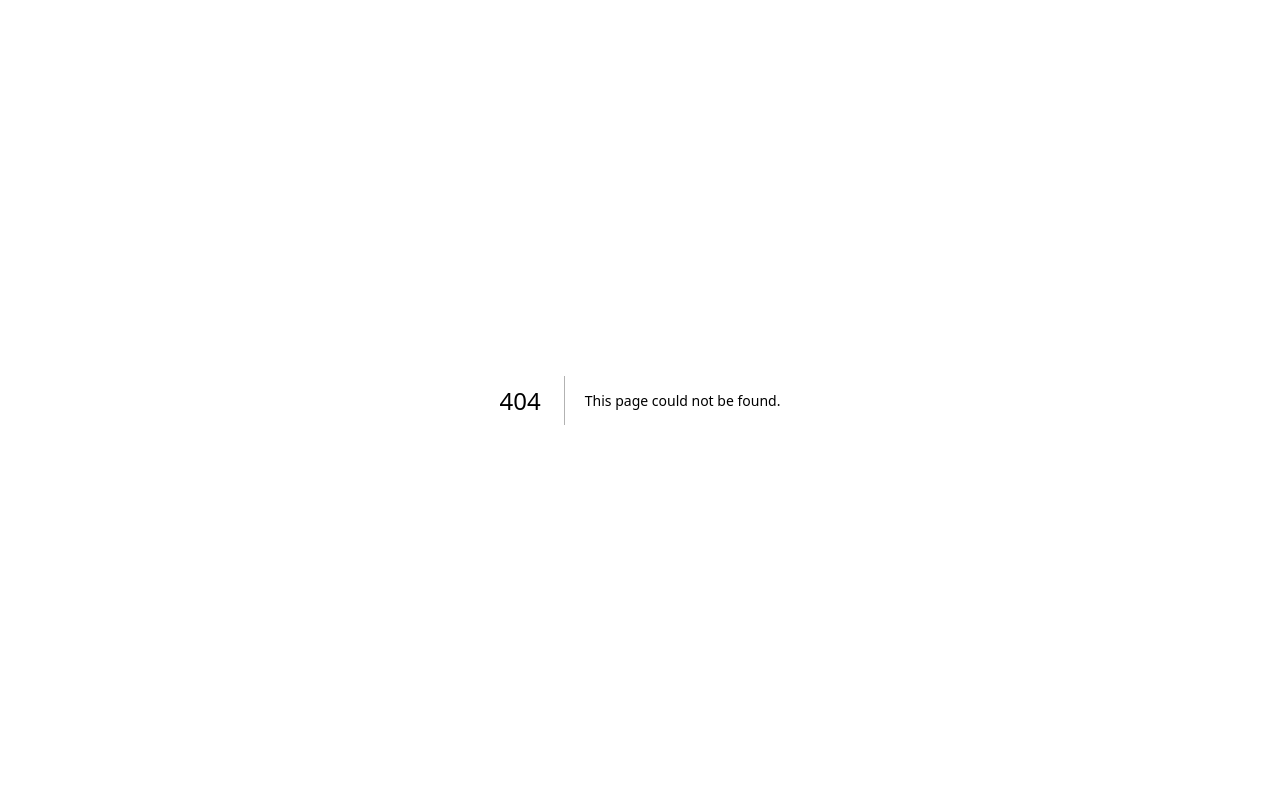
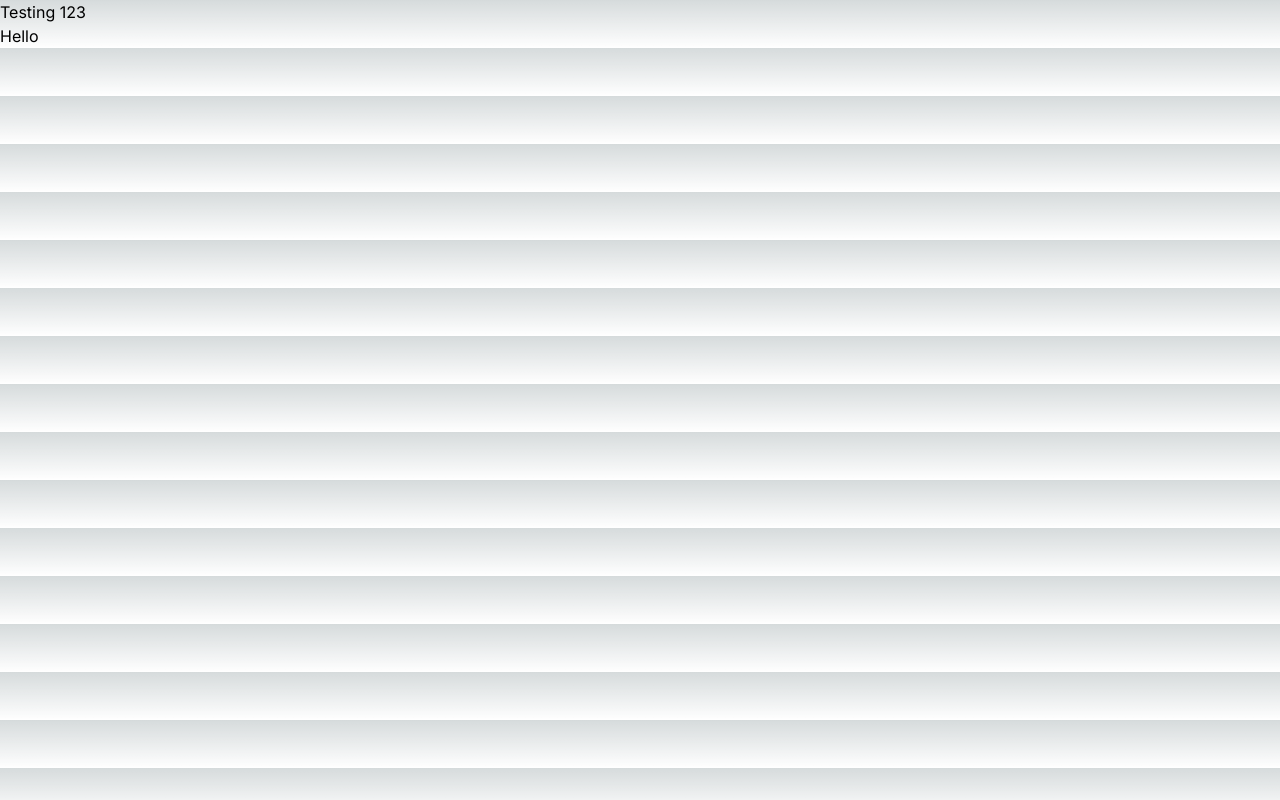
Before and after one commit to afern140/Diamond-Valley-Cattery-Website, a Next.js app: page /login in a window 1280 px wide. Before the commit this address had no page. Built offline with nearby package versions, Linux system fonts and the light colour scheme.

Commit message:
Login
Made login basis

```diff
--- /dev/null
+++ b/app/login/page.js
@@ -0,0 +1,10 @@
+
+export default function Home() {
+    return(
+        <main>
+            <div>Testing 123</div>
+            <div>Hello</div>
+        </main>
+    );
+
+}
```
